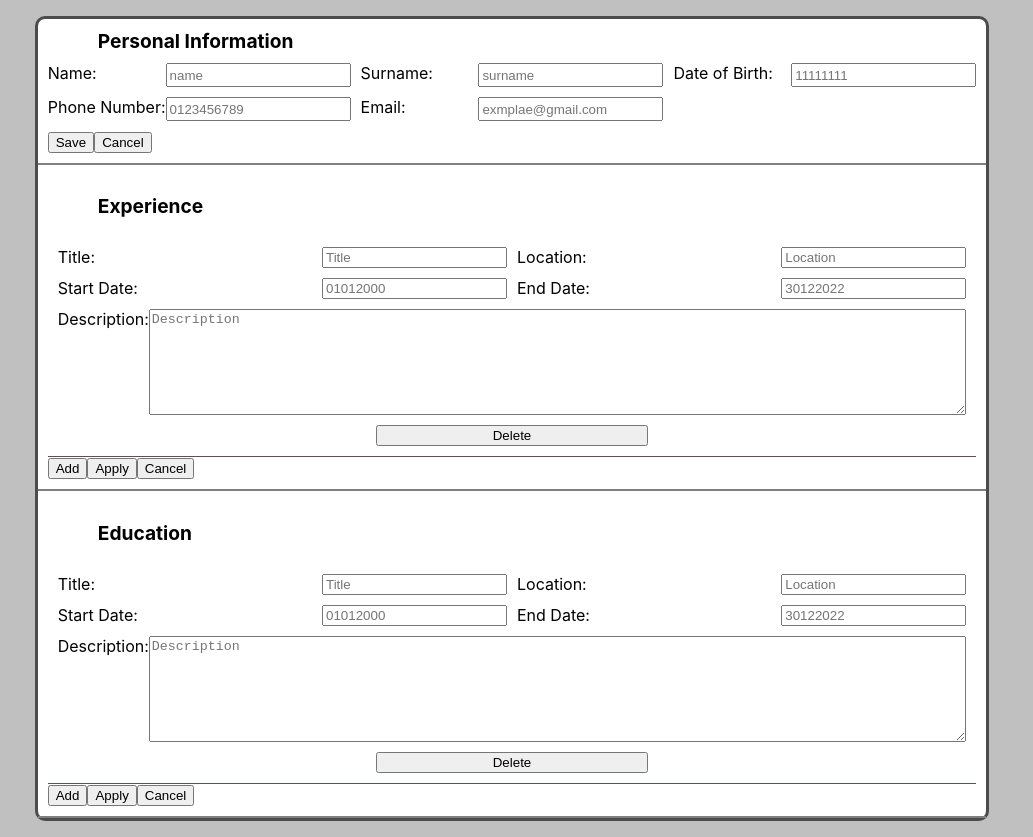
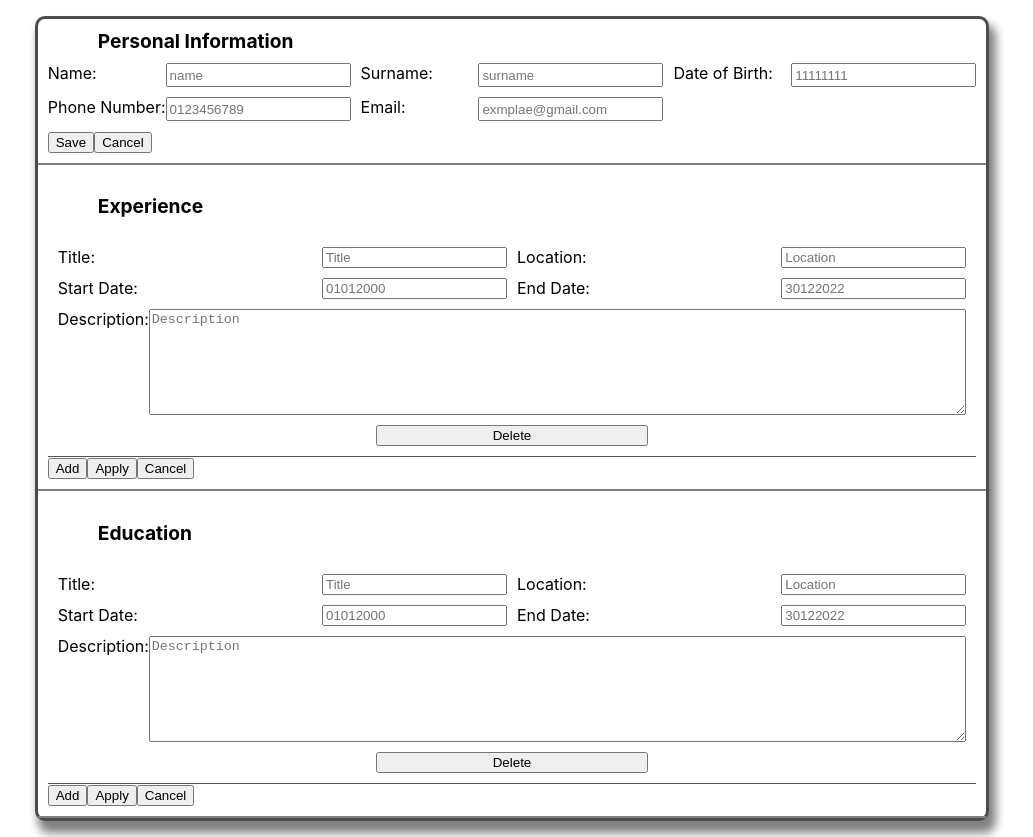
Before and after one commit to Saker07/ResumeBuilder, a React (Create React App) app: page / in a window 1280 px wide. Shown: the whole page, without its empty margins (128-1161 px from the left). Built offline with nearby package versions, Linux system fonts and the light colour scheme.

Commit message:
Add box shadow and remove bg color from body

```diff
--- a/src/App.css
+++ b/src/App.css
@@ -3,7 +3,6 @@ body{
   flex-direction: column;
   display: flex;
   align-items: center;
-  background-color: rgb(193, 192, 192);
 }
 #root {
   min-width: 50%;
@@ -13,6 +12,7 @@ body{
   border-radius: 10px;
   border-color: rgba(0, 0, 0, 0.7);
   background-color: white;
+  box-shadow: 5px 10px 10px 2px grey;
 }
 
 .section {
@@ -88,6 +88,7 @@ label {
 @media only screen and (max-width: 600px) {
   #root {
     border: none;
+    box-shadow: none;
   }
   label {
     flex-direction: column;
```
Also changed, not shown: 1 other file (tests, documents, lock files or other folders).
